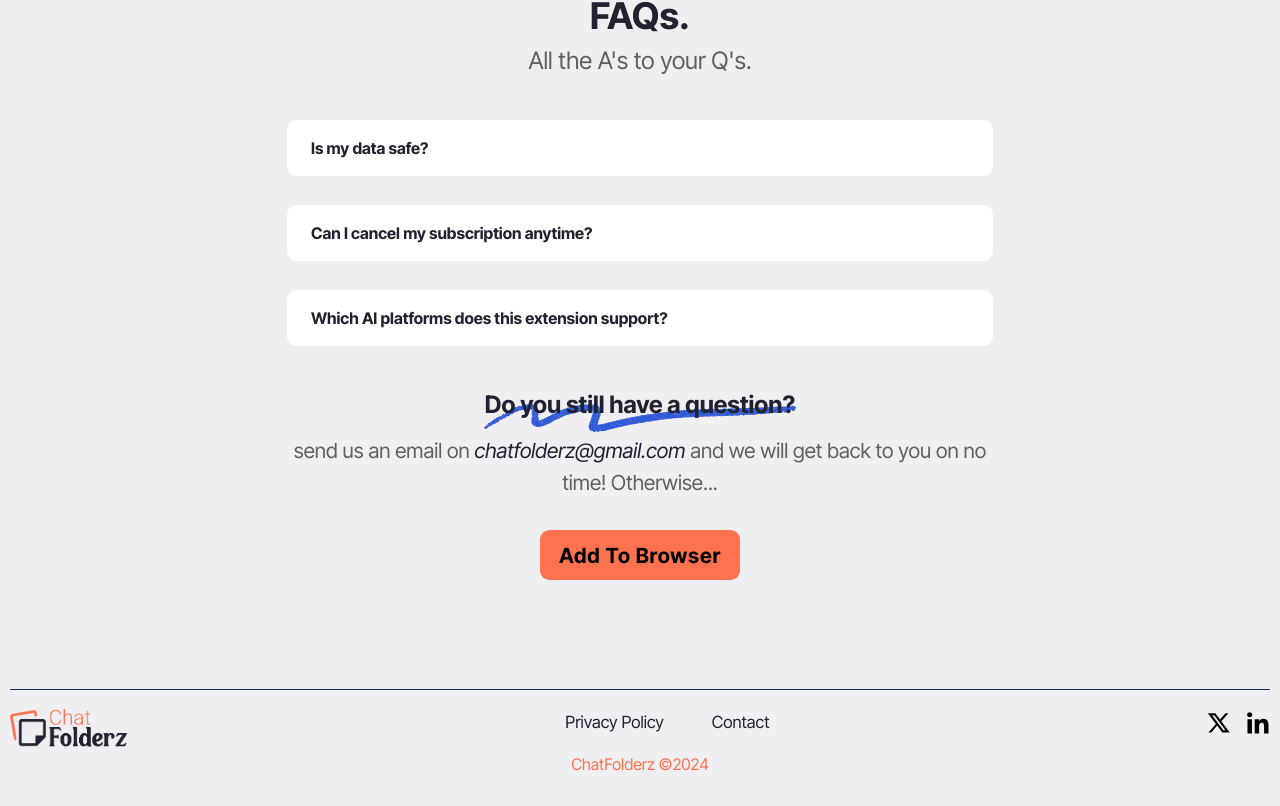
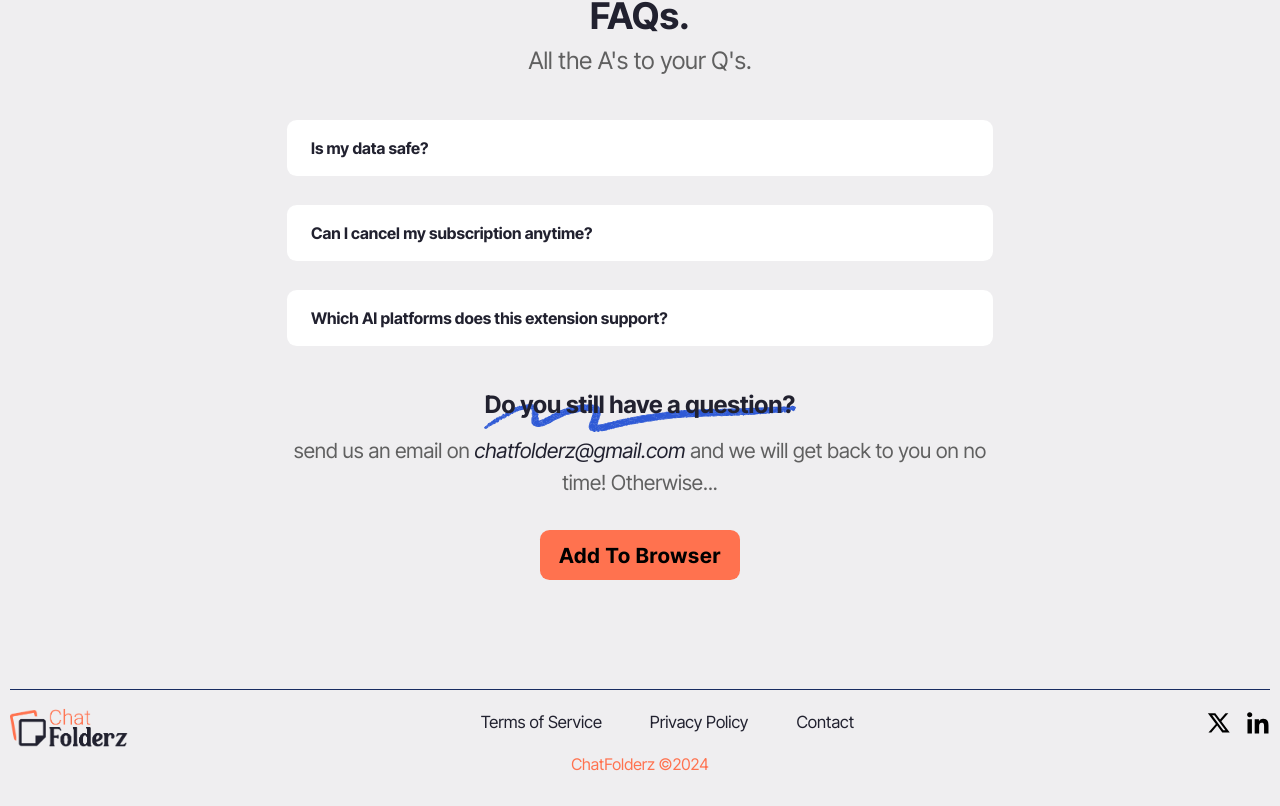
Before and after one commit to SabliJr/ChatFolderz, a React (Create React App) app in the folder client/: page / in a window 1280 px wide. Shown: the part 3871-4677 px from the top of the page. Built offline with nearby package versions, Linux system fonts and the light colour scheme; some icons are missing.

Commit message:
Making the ToS

```diff
--- a/client/src/Components/Footer/index.tsx
+++ b/client/src/Components/Footer/index.tsx
@@ -16,7 +16,7 @@ const Index = () => {
       <main className='footerMain'>
         <img src={FooterLogo} alt='' className='footerLogo' />
         <div className='footerLinks'>
-          {/* <p onClick={() => navigate("/terms-of-service")}>Terms of Service</p> */}
+          <p onClick={() => navigate("/terms-of-service")}>Terms of Service</p>
           <p onClick={() => navigate("/privacy-policy")}> Privacy Policy</p>
           <p onClick={() => navigate("/contact")}>Contact</p>
         </div>
--- a/client/src/Components/Hero/Hero.css
+++ b/client/src/Components/Hero/Hero.css
@@ -122,9 +122,6 @@
   }
 
  .videoEl {
-    /* position: absolute; */
-    /* top: 0; */
-    /* left: 0; */
     width: 100%;
     height: 100%;
     border-radius: 1.42rem;
```
Also changed, not shown: client/src/Components/Hero/index.tsx (+0 -9 lines).
